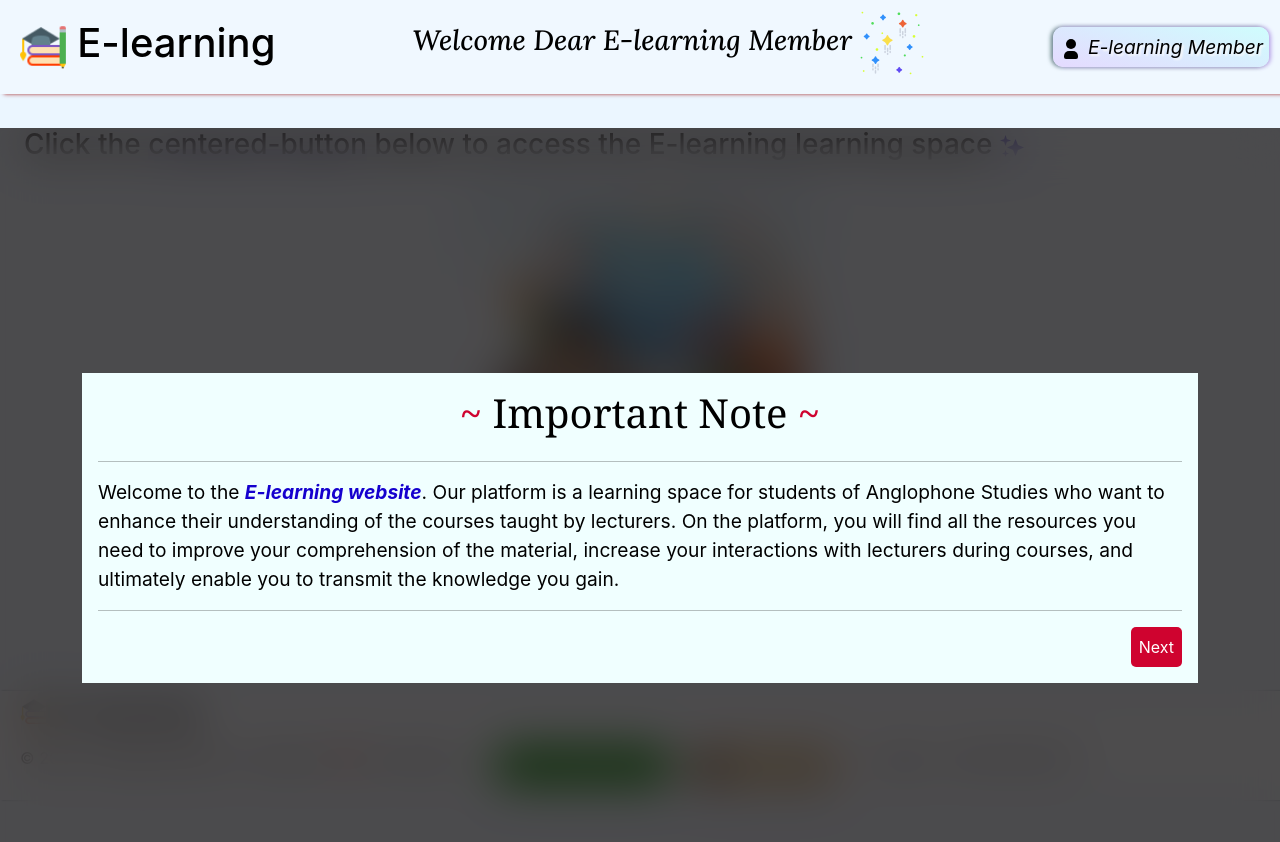
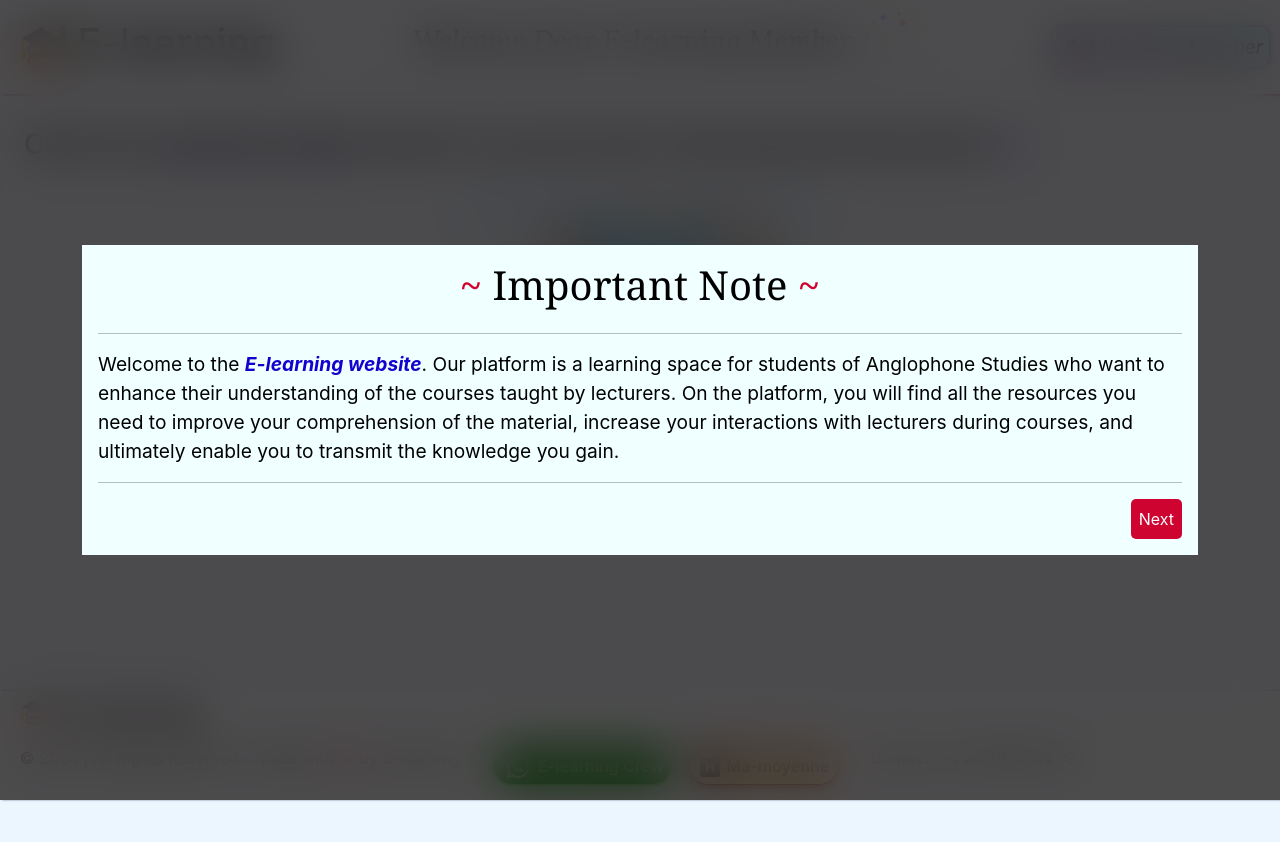
Before and after one commit to RID-Techs/E-learning-learning-space-front, a React (Vite) app: page / in a window 1280 px wide. Shown: the top 842 px of the page. Built offline with nearby package versions, Linux system fonts and the light colour scheme; no server answers.

Commit message:
Info banner modified

```diff
--- a/src/Components/Podcast.jsx
+++ b/src/Components/Podcast.jsx
@@ -259,7 +259,7 @@ export function Podcast () {
 
       <div className="container mt-2">
         <div className="podcast-semester-wrapper">
-          <h2 id="podcast-semester" > ᪣ Choose my semester </h2>
+          <h2 id="podcast-semester" > ✧ Choose my semester </h2>
         </div>
 
 
--- a/src/index.css
+++ b/src/index.css
@@ -22,6 +22,7 @@ body{
 
 .Info-holder{
   position: fixed;
+  top: 0;
   min-height: 100vh;
   width: 100%;
   background-color: rgba(12, 8, 8, 0.719);
```
